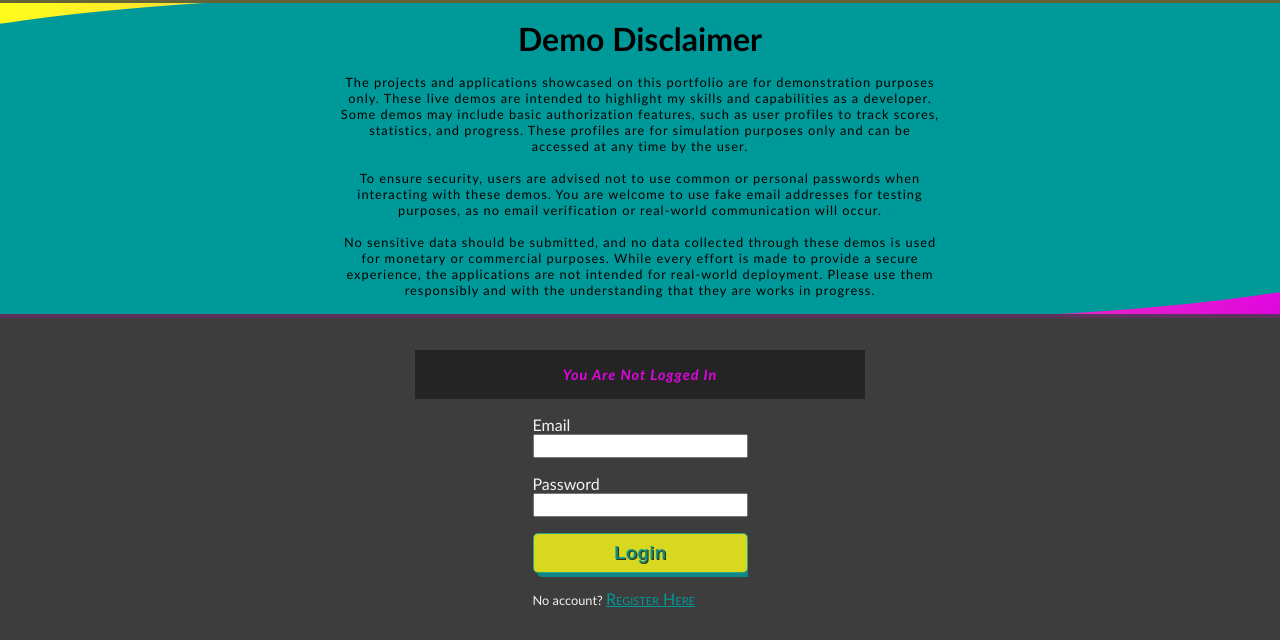
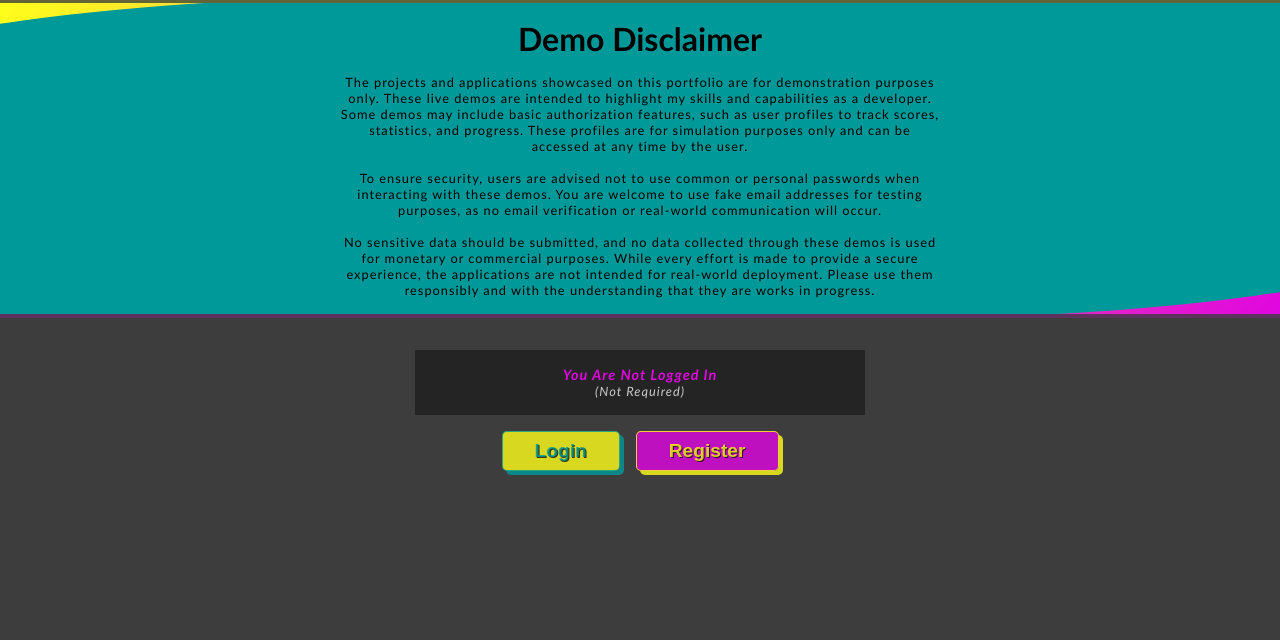
Before and after one commit to jake-the-cake/whoami, a Flask app: page /projects in a window 1280 px wide. Shown: the part 735-1375 px from the top of the page. After the commit the page ends 1210 px from the top, so only its background shows below. Run offline with Flask 3, Linux system fonts and the light colour scheme.

Commit message:
select form

```diff
--- a/app/static/change-form.js
+++ b/app/static/change-form.js
@@ -4,12 +4,22 @@ register = document.querySelector('#registration-form')
 login_link = register.querySelector('span')
 register_link = login.querySelector('span')
 
-const swapShrink = () => {
-    Array(register, login).forEach(cls => {
+buttons = Array.from(login.parentNode.querySelectorAll('button'))
+login_btn = buttons.filter(btn => btn.innerText == 'Login')[0]
+register_btn = buttons.filter(btn => btn.innerText == 'Register')[0]
+button_container = login_btn.parentNode
+console.log(button_container)
+
+swapShrink([login, register])
+
+register.classList.add('shrinkY')
+login_btn.addEventListener('click', () => swapShrink([login, button_container]))
+register_btn.addEventListener('click', () => swapShrink([register, button_container]))
+login_link.addEventListener('click', () => swapShrink([login, register]))
+register_link.addEventListener('click', () => swapShrink([login, register]))
+
+function swapShrink(array) {
+    array.forEach(cls => {
         cls.classList.toggle('shrinkY')
     })
 }
-
-register.classList.add('shrinkY')
-login_link.addEventListener('click', swapShrink)
-register_link.addEventListener('click', swapShrink)
--- a/app/static/styles.css
+++ b/app/static/styles.css
@@ -85,12 +85,12 @@ label, input {
 
 .shrinkY {
     height: 0px !important;
+    overflow: hidden;
 }
 
 #change-form form {
     height: 100%;
     transition: .2s height;
-    overflow: hidden;
 }
 
 .link-teal,
@@ -348,6 +348,13 @@ label, input {
     margin: 0 auto 1rem;
 }
 
+.status span {
+    display: block;
+    font-size: .8rem;
+    color: var(--light-dim);
+    font-weight: 100;
+}
+
 @media screen and (max-width: 500px) {
     .flip {
         flex-direction: column;
--- a/app/templates/projects.html
+++ b/app/templates/projects.html
@@ -33,7 +33,12 @@
 <div id="change-form" class="space column acenter max-width">
     <p class="status">
         You Are Not Logged In
+        <span>(Not Required)</span>
     </p>
+    <div class="row-10 jcenter can-shrinkY">
+        <button class="btn-yellow">Login</button>
+        <button class="btn-magenta">Register</button>
+    </div>
     <form method="POST" id='login-form' class="row-10 column">
         {{ login.hidden_tag() }}
         <div class="column">
```
